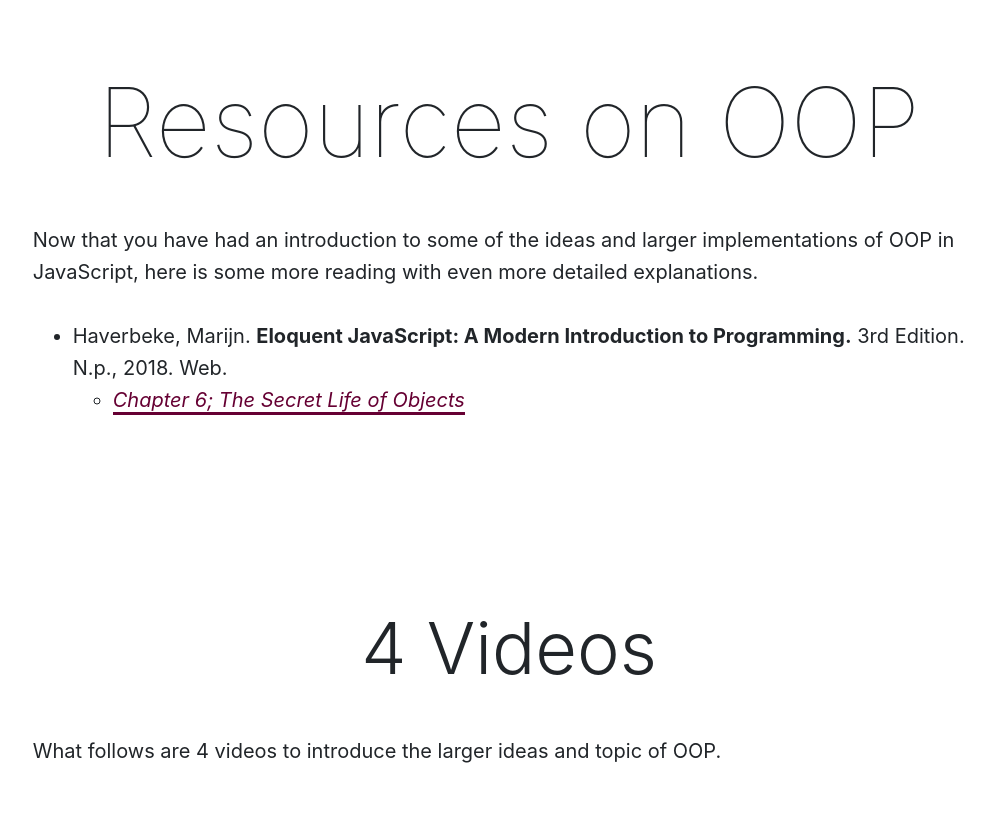
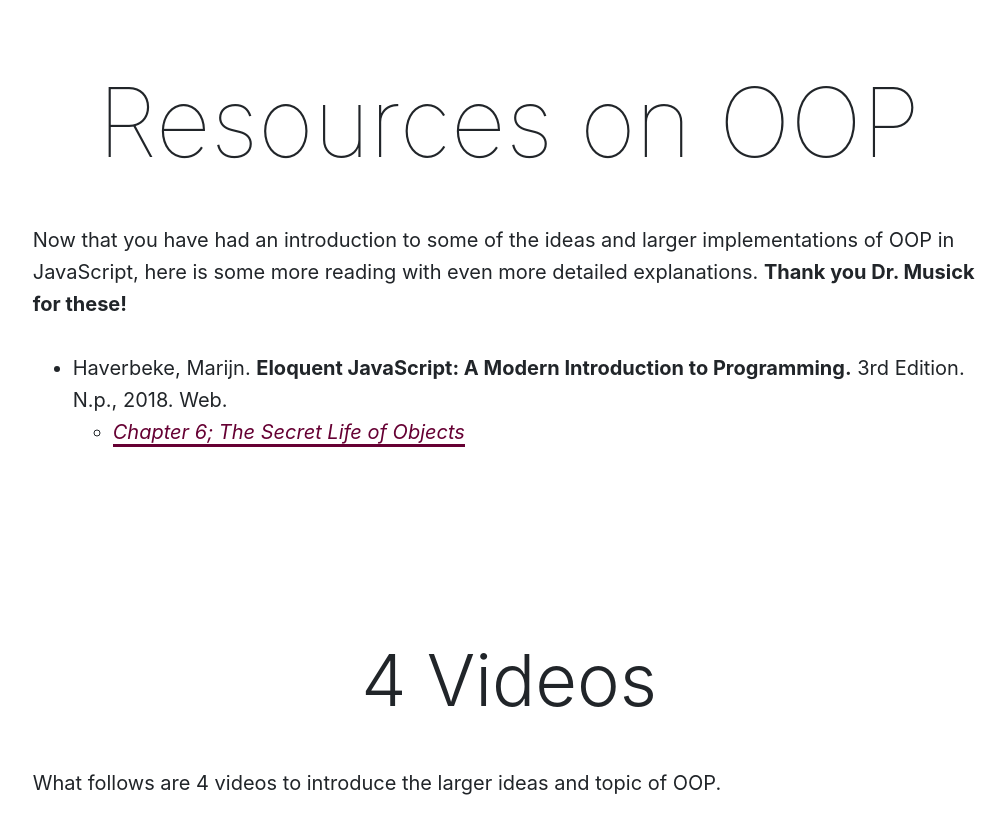
Before and after one commit to Montana-Media-Arts/441-web-tech-Spring2019-course, a Jekyll site: the page built from modules/week-7/_posts/2002-01-01-others-oop.md, in a window 1280 px wide and 900 px high, scrolled down 357 px. Shown: the top 834 px of the window, without its empty margins (131-1135 px from the left). Built offline with Jekyll 4.4.1, drawn with Linux system fonts in a browser that asks for light colours; nearby versions of some CDN libraries.

Commit message:
added a new line

```diff
--- a/modules/week-7/_posts/2002-01-01-others-oop.md
+++ b/modules/week-7/_posts/2002-01-01-others-oop.md
@@ -6,7 +6,7 @@ jotted: false
 
 # Resources on OOP
 
-Now that you have had an introduction to some of the ideas and larger implementations of OOP in JavaScript, here is some more reading with even more detailed explanations.
+Now that you have had an introduction to some of the ideas and larger implementations of OOP in JavaScript, here is some more reading with even more detailed explanations. **Thank you Dr. Musick for these!**
 
 - Haverbeke, Marijn. **Eloquent JavaScript: A Modern Introduction to Programming.** 3rd Edition. N.p., 2018. Web.
     - [_Chapter 6; The Secret Life of Objects_](https://eloquentjavascript.net/3rd_edition/06_object.html)
```
Also changed, not shown: modules/week-7/_posts/2001-03-01-classes.md (+1 -1 lines).
